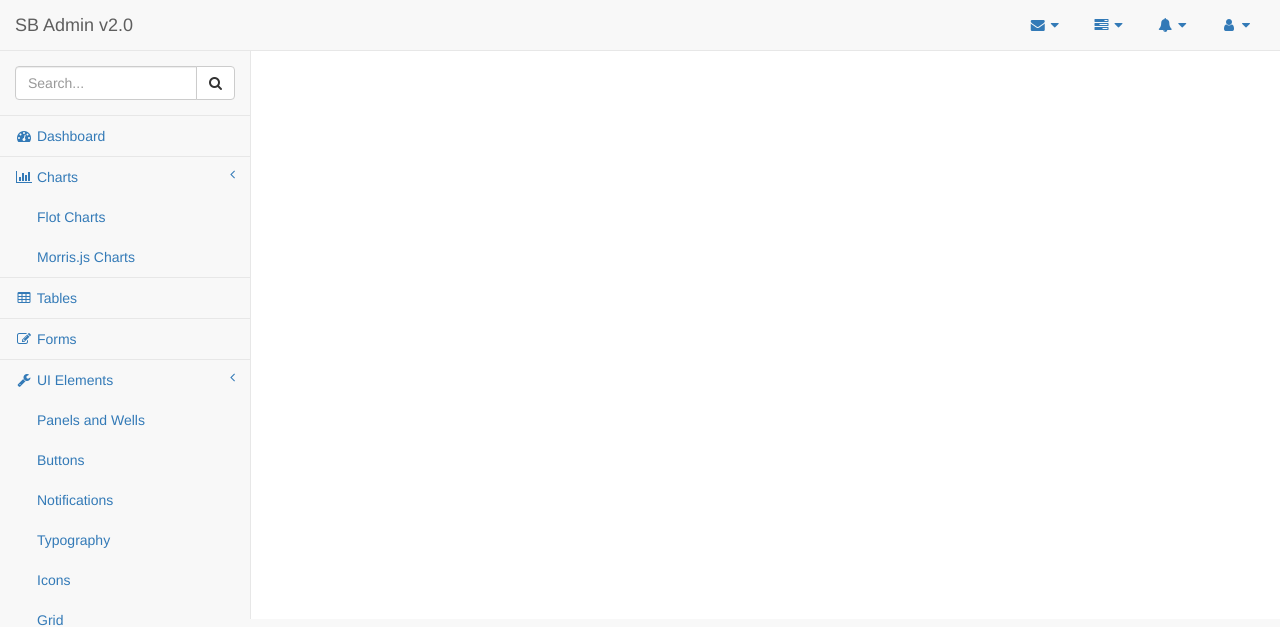
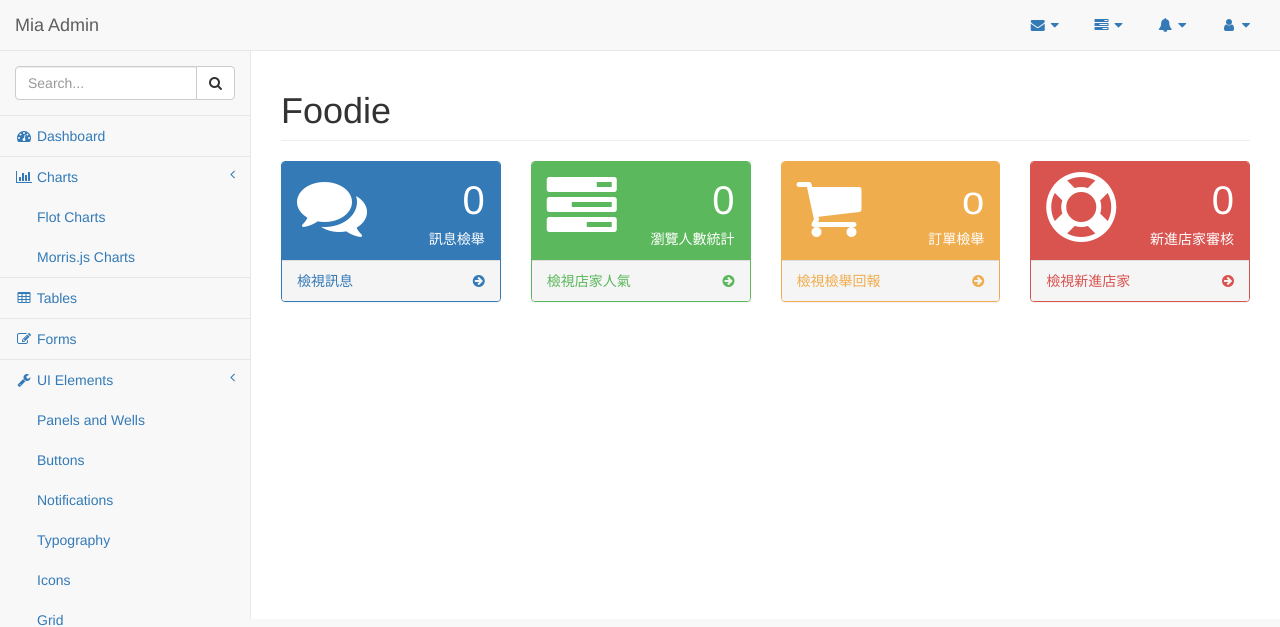
Before and after one commit to Miami11/foodie, a PHP site: the page made by templates/admin/index.twig in a window 1280 px wide. Shown: the top 627 px of the page. Run offline with PHP 8.4, Linux system fonts and the light colour scheme; the template is opened without the code that fills it, so the values that code supplies are empty; some libraries are stand-ins or nearby versions.

Commit message:
revise view

```diff
--- a/templates/admin/index.twig
+++ b/templates/admin/index.twig
@@ -9,7 +9,7 @@
     <meta name="description" content="">
     <meta name="author" content="">
 
-    <title>SB Admin 2 - Bootstrap Admin Theme</title>
+    <title>Admin Theme</title>
 
     <!-- Bootstrap Core CSS -->
     <link href="/node_modules/bootstrap/dist/css/bootstrap.min.css" rel="stylesheet">
@@ -28,6 +28,8 @@
     <!--[if lt IE 9]>
     <script src="https://oss.maxcdn.com/libs/html5shiv/3.7.0/html5shiv.js"></script>
     <script src="https://oss.maxcdn.com/libs/respond.js/1.4.2/respond.min.js"></script>
+    <link rel="stylesheet" href="/assets/css/main.css">
+
     <![endif]-->
 
 </head>
@@ -45,7 +47,7 @@
                 <span class="icon-bar"></span>
                 <span class="icon-bar"></span>
             </button>
-            <a class="navbar-brand" href="index.html">SB Admin v2.0</a>
+            <a class="navbar-brand" href="index.html">Mia Admin</a>
         </div>
         <!-- /.navbar-header -->
 
@@ -366,7 +368,8 @@
                         <!-- /.nav-second-level -->
                     </li>
                     <li>
-                        <a href="/admin/logout" onclick="return confirm('確認要登出嗎?')"><i class="fa fa fa-sign-out fa-fw"></i> 登出</a>
+                        <a href="/admin/logout" onclick="return confirm('確認要登出嗎?')"><i
+                                    class="fa fa fa-sign-out fa-fw"></i> 登出</a>
 
                         <!-- /.nav-second-level -->
                     </li>
@@ -383,8 +386,104 @@
         <!-- /.navbar-static-side -->
     </nav>
 
-    <div id="page-wrapper">
-
+    <div class="mia-background" id="page-wrapper">
+        <div class="row">
+            <div class="col-lg-12">
+                <h1 class="page-header">Foodie</h1>
+            </div>
+            <!-- /.col-lg-12 -->
+        </div>
+        <!-- /.row -->
+        <div class="row">
+            <div class="col-lg-3 col-md-6">
+                <div class="panel panel-primary">
+                    <div class="panel-heading">
+                        <div class="row">
+                            <div class="col-xs-3">
+                                <i class="fa fa-comments fa-5x"></i>
+                            </div>
+                            <div class="col-xs-9 text-right">
+                                <div class="huge">0</div>
+                                <div>訊息檢舉</div>
+                            </div>
+                        </div>
+                    </div>
+                    <a href="#">
+                        <div class="panel-footer">
+                            <span class="pull-left">檢視訊息</span>
+                            <span class="pull-right"><i class="fa fa-arrow-circle-right"></i></span>
+                            <div class="clearfix"></div>
+                        </div>
+                    </a>
+                </div>
+            </div>
+            <div class="col-lg-3 col-md-6">
+                <div class="panel panel-green">
+                    <div class="panel-heading">
+                        <div class="row">
+                            <div class="col-xs-3">
+                                <i class="fa fa-tasks fa-5x"></i>
+                            </div>
+                            <div class="col-xs-9 text-right">
+                                <div class="huge">0</div>
+                                <div>瀏覽人數統計</div>
+                            </div>
+                        </div>
+                    </div>
+                    <a href="#">
+                        <div class="panel-footer">
+                            <span class="pull-left">檢視店家人氣</span>
+                            <span class="pull-right"><i class="fa fa-arrow-circle-right"></i></span>
+                            <div class="clearfix"></div>
+                        </div>
+                    </a>
+                </div>
+            </div>
+            <div class="col-lg-3 col-md-6">
+                <div class="panel panel-yellow">
+                    <div class="panel-heading">
+                        <div class="row">
+                            <div class="col-xs-3">
+                                <i class="fa fa-shopping-cart fa-5x"></i>
+                            </div>
+                            <div class="col-xs-9 text-right">
+                                <div class="huge">o</div>
+                                <div>訂單檢舉</div>
+                            </div>
+                        </div>
+                    </div>
+                    <a href="#">
+                        <div class="panel-footer">
+                            <span class="pull-left">檢視檢舉回報</span>
+                            <span class="pull-right"><i class="fa fa-arrow-circle-right"></i></span>
+                            <div class="clearfix"></div>
+                        </div>
+                    </a>
+                </div>
+            </div>
+            <div class="col-lg-3 col-md-6">
+                <div class="panel panel-red">
+                    <div class="panel-heading">
+                        <div class="row">
+                            <div class="col-xs-3">
+                                <i class="fa fa-support fa-5x"></i>
+                            </div>
+                            <div class="col-xs-9 text-right">
+                                <div class="huge">0</div>
+                                <div>新進店家審核</div>
+                            </div>
+                        </div>
+                    </div>
+                    <a href="#">
+                        <div class="panel-footer">
+                            <span class="pull-left">檢視新進店家</span>
+                            <span class="pull-right"><i class="fa fa-arrow-circle-right"></i></span>
+                            <div class="clearfix"></div>
+                        </div>
+                    </a>
+                </div>
+            </div>
+        </div>
     </div>
     <!-- /#page-wrapper -->
 
--- a/templates/admin/login.twig
+++ b/templates/admin/login.twig
@@ -24,12 +24,15 @@
     <!-- Custom Fonts -->
     <link href="/node_modules/font-awesome/css/font-awesome.min.css" rel="stylesheet" type="text/css">
 
+    <link rel="stylesheet" href="/assets/css/main.css">
 
     <!-- HTML5 Shim and Respond.js IE8 support of HTML5 elements and media queries -->
     <!-- WARNING: Respond.js doesn't work if you view the page via file:// -->
     <!--[if lt IE 9]>
     <script src="https://oss.maxcdn.com/libs/html5shiv/3.7.0/html5shiv.js"></script>
     <script src="https://oss.maxcdn.com/libs/respond.js/1.4.2/respond.min.js"></script>
+
+
     <![endif]-->
 
 </head>
```
Also changed, not shown: controllers/addController.php (+9 -2 lines), public/assets/css/main.css (added), public/assets/css/main.scss (added), public/assets/images/background1.png (added), public/assets/images/background2.png (added), public/assets/images/background3.png (added), public/assets/images/background4.png (added), 5 other files.
